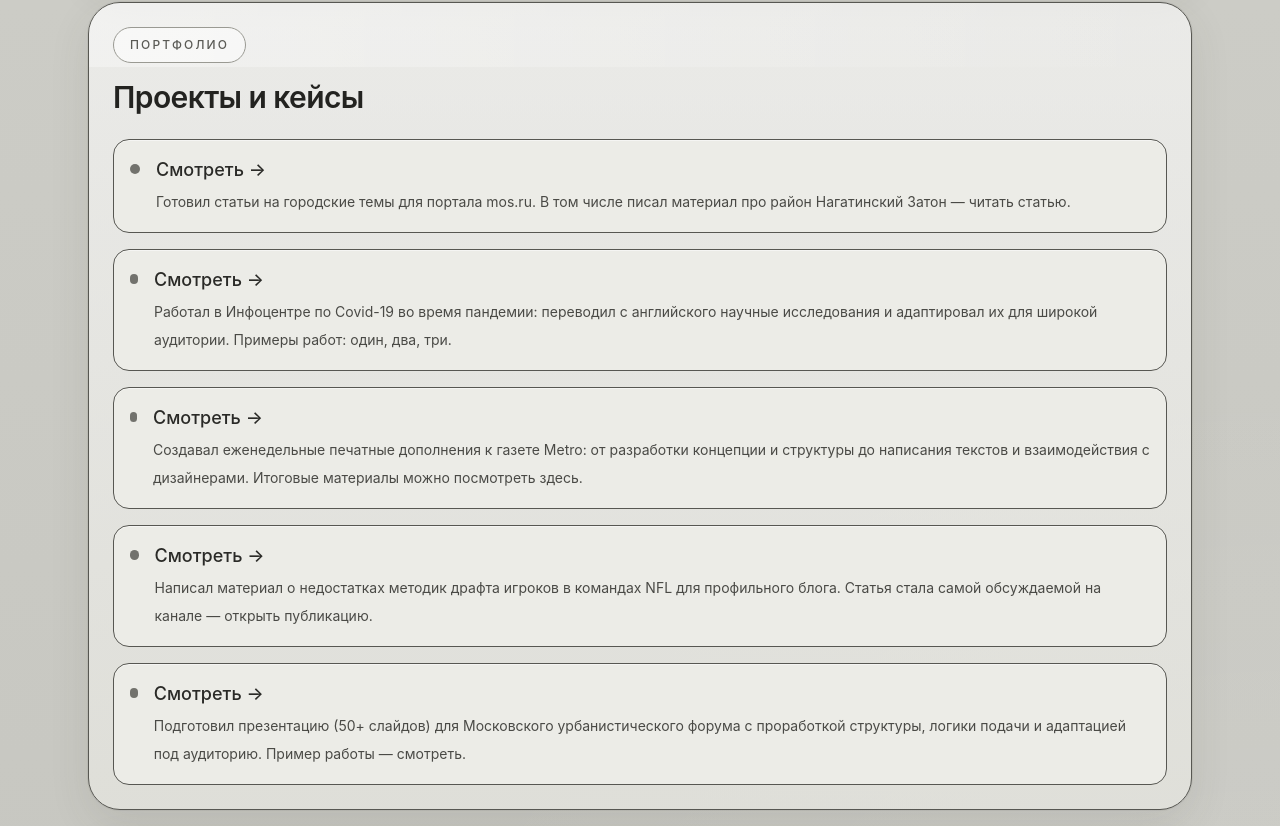
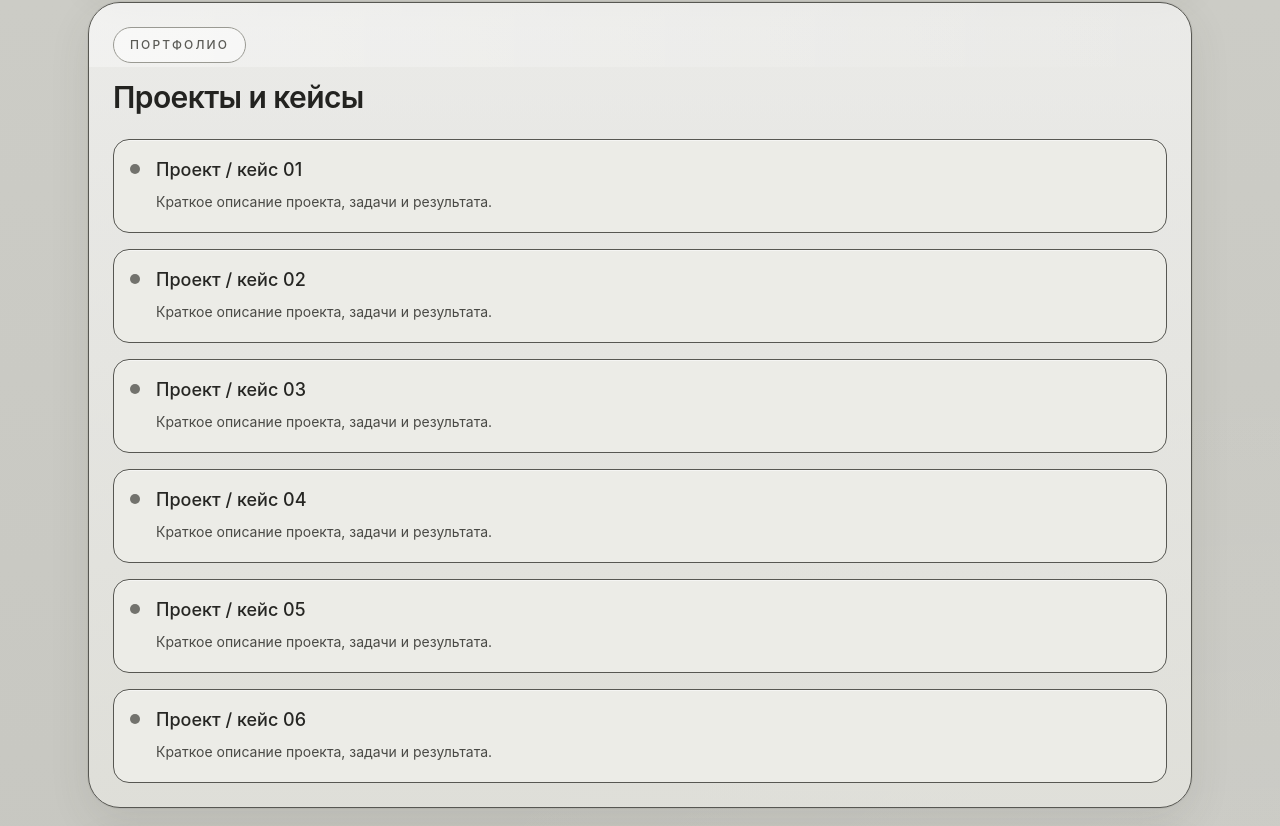
Before and after one commit to dzreveille-sudo/cvdmitriz, a React (Vite) app: page / in a window 1280 px wide. Shown: the part 1214-2040 px from the top of the page. Built offline with nearby package versions, Linux system fonts and the light colour scheme.

Commit message:
Update App.jsx

```diff
--- a/src/App.jsx
+++ b/src/App.jsx
@@ -22,126 +22,10 @@ export default function ResumePortfolioSite() {
     },
   ];
 
-const portfolioItems = [
-  {
-    title: "Контент для mos.ru",
-    description: (
-      <>
-        Готовил статьи на городские темы для портала{" "}
-        <a
-          href="https://www.mos.ru"
-          target="_blank"
-          rel="noreferrer"
-          className="underline underline-offset-4 decoration-[#7a7a74] hover:decoration-black transition"
-        >
-          mos.ru
-        </a>
-        . В том числе писал материал про район Нагатинский Затон —{" "}
-        <a
-          href="https://www.mos.ru/news/item/69392073/"
-          target="_blank"
-          rel="noreferrer"
-          className="underline underline-offset-4 decoration-[#7a7a74] hover:decoration-black transition"
-        >
-          читать статью
-        </a>
-        .
-      </>
-    ),
-  },
-  {
-    title: "Переводы научных исследований (Covid-19)",
-    description: (
-      <>
-        Работал в Инфоцентре по Covid-19 во время пандемии: переводил с английского
-        научные исследования и адаптировал их для широкой аудитории. Примеры работ:{" "}
-        <a
-          href="https://disk.yandex.ru/i/Vqv6Kp3z07MeiQ"
-          target="_blank"
-          rel="noreferrer"
-          className="underline underline-offset-4 decoration-[#7a7a74] hover:decoration-black transition"
-        >
-          один
-        </a>
-        ,{" "}
-        <a
-          href="https://disk.yandex.ru/i/QLiPhdvlt9gw-A"
-          target="_blank"
-          rel="noreferrer"
-          className="underline underline-offset-4 decoration-[#7a7a74] hover:decoration-black transition"
-        >
-          два
-        </a>
-        ,{" "}
-        <a
-          href="https://disk.yandex.ru/i/yZswKpOkhsPJ7w"
-          target="_blank"
-          rel="noreferrer"
-          className="underline underline-offset-4 decoration-[#7a7a74] hover:decoration-black transition"
-        >
-          три
-        </a>
-        .
-      </>
-    ),
-  },
-  {
-    title: "Печатные спецпроекты для Metro",
-    description: (
-      <>
-        Создавал еженедельные печатные дополнения к газете Metro: от разработки
-        концепции и структуры до написания текстов и взаимодействия с дизайнерами.
-        Итоговые материалы можно посмотреть{" "}
-        <a
-          href="https://disk.yandex.ru/d/6uBH_IZBVl2PPA"
-          target="_blank"
-          rel="noreferrer"
-          className="underline underline-offset-4 decoration-[#7a7a74] hover:decoration-black transition"
-        >
-          здесь
-        </a>
-        .
-      </>
-    ),
-  },
-  {
-    title: "Аналитическая статья про NFL",
-    description: (
-      <>
-        Написал материал о недостатках методик драфта игроков в командах NFL для
-        профильного блога. Статья стала самой обсуждаемой на канале —{" "}
-        <a
-          href="https://t.me/benchwarmersarehere/415"
-          target="_blank"
-          rel="noreferrer"
-          className="underline underline-offset-4 decoration-[#7a7a74] hover:decoration-black transition"
-        >
-          открыть публикацию
-        </a>
-        .
-      </>
-    ),
-  },
-  {
-    title: "Презентация для Московского урбанистического форума",
-    description: (
-      <>
-        Подготовил презентацию (50+ слайдов) для Московского урбанистического
-        форума с проработкой структуры, логики подачи и адаптацией под аудиторию.
-        Пример работы —{" "}
-        <a
-          href="https://disk.yandex.ru/i/QaadHJMvVifUhQ"
-          target="_blank"
-          rel="noreferrer"
-          className="underline underline-offset-4 decoration-[#7a7a74] hover:decoration-black transition"
-        >
-          смотреть
-        </a>
-        .
-      </>
-    ),
-  },
-];
+  const portfolioItems = new Array(6).fill(0).map((_, i) => ({
+    title: `Проект / кейс 0${i + 1}`,
+    description: "Краткое описание проекта, задачи и результата.",
+  }));
 
   const certificates = [
     {
@@ -271,14 +155,7 @@ const portfolioItems = [
                   <li key={i} className="group flex gap-4 rounded-2xl border border-[#575752] bg-[#ecece7] p-4 shadow-[inset_0_1px_0_rgba(255,255,255,0.5)] transition duration-300 hover:-translate-y-1 hover:bg-white/46 hover:shadow-md">
                     <div className="mt-2 h-2.5 w-2.5 rounded-full bg-[#72726d] transition duration-300 group-hover:scale-125" />
                     <div>
-                      <a
-  href={p.link}
-  target="_blank"
-  rel="noreferrer"
-  className="text-lg font-medium text-[#262623] underline-offset-4 hover:underline"
->
-  {"Смотреть →"}
-</a>
+                      <div className="text-lg font-medium text-[#262623]">{p.title}</div>
                       <div className="mt-1 text-sm leading-7 text-[#4a4a46]">{p.description}</div>
                     </div>
                   </li>
```
